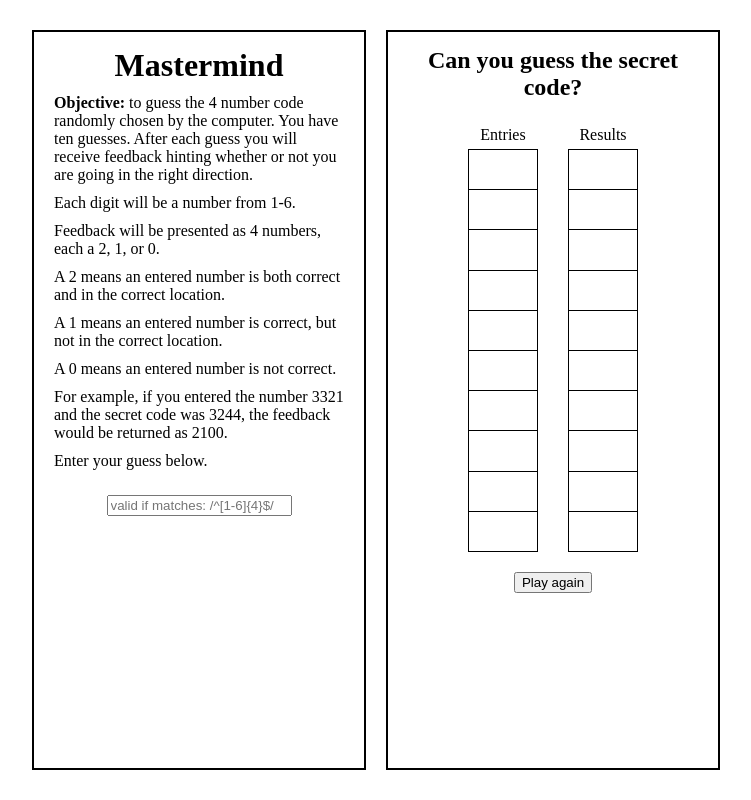
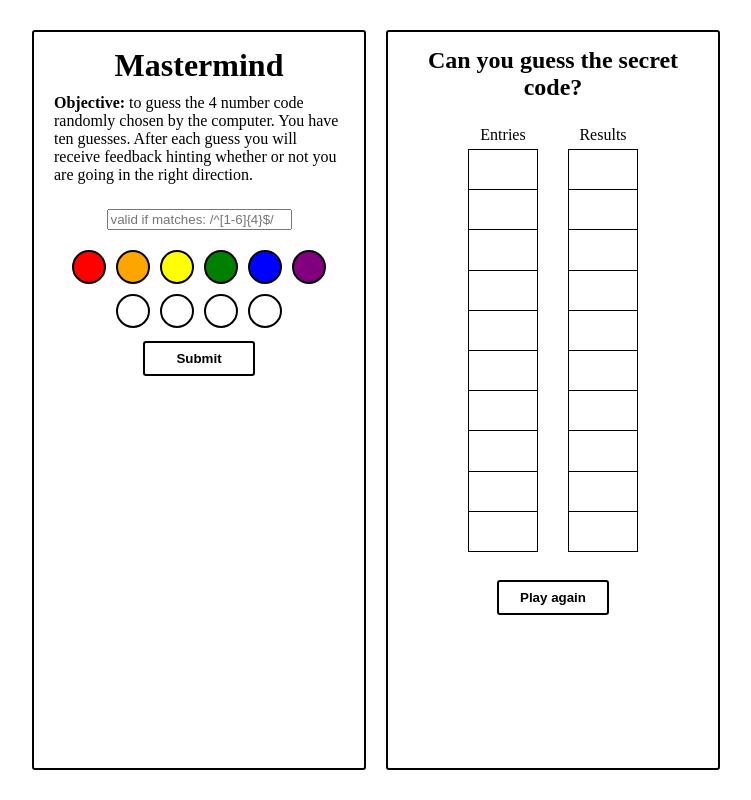
Before and after one commit to Axolotl/mastermind-app, a React app: page / in a window 1280 px wide. Shown: the whole page, without its empty margins (264-1015 px from the left). Built offline with nearby package versions, Linux system fonts and the light colour scheme.

Commit message:
prepped for add react-dnd

```diff
--- a/src/components/Control.js
+++ b/src/components/Control.js
@@ -1,6 +1,7 @@
 import React from 'react';
 import ControlText from './ControlText';
 import Input from './Input';
+import InputDraggable from './InputDraggable'
 
 class Control extends React.Component {
   render() {
@@ -8,6 +9,7 @@
       <div id='control-column' className='column'>
         <ControlText />
         <Input />
+        <InputDraggable />
       </div>
     )
   }
--- a/src/components/ControlText.js
+++ b/src/components/ControlText.js
@@ -12,7 +12,7 @@
           will receive feedback hinting whether
           or not you are going in the right direction.
         </p>
-        <p className='control-text'>
+        {/*<p className='control-text'>
           Each digit will be a number from 1-6.
         </p>
         <p className='control-text'>
@@ -37,7 +37,7 @@
         </p>
         <p className='control-text'>
           Enter your guess below.
-        </p>
+        </p>*/}
       </div>
     )
   }
--- a/src/components/Game.js
+++ b/src/components/Game.js
@@ -2,7 +2,17 @@
 import calculateResult from './calculateResult';
 import calculateCode from './calculateCode';
 
-//import { clearBoard } from '../actions';
+const buttonStyle = {
+  display: 'inline-block',
+  borderRadius: '3px',
+  padding: '0.5rem 0',
+  margin: '0.5rem 1rem',
+  width: '7rem',
+  background: 'transparent',
+  color: 'black',
+  border: '2px solid black',
+  fontWeight: 'bold',
+}
 
 class Game extends React.Component {
   constructor(props) {
@@ -116,7 +126,7 @@
           {this.state.lose == true ? <p className='win_or_lose'>You lose!</p> : null}
         </div>
 
-        <button onClick={this.restartGame}>Play again</button>
+        <button style={buttonStyle} onClick={this.restartGame}>Play again</button>
       </div>
     )
   }
--- /dev/null
+++ b/src/components/InputDraggable.js
@@ -0,0 +1,18 @@
+import React, { Component } from 'react';
+import InputSource from './InputSource';
+import InputReceive from './InputReceive';
+import InputSubmit from './InputSubmit';
+
+class InputDraggable extends Component {
+  render() {
+    return (
+      <div>
+        <InputSource />
+        <InputReceive />
+        <InputSubmit />
+      </div>
+    )
+  }
+}
+
+export default InputDraggable;
--- /dev/null
+++ b/src/components/InputReceive.js
@@ -0,0 +1,31 @@
+import React, { Component } from 'react';
+
+const wrapperStyle = {
+  display: 'flex',
+  flexDirection: 'row',
+  justifyContent: 'center',
+}
+
+const dragSourceStyle = {
+  height: '30px',
+  width: '30px',
+  borderRadius: '50%',
+  border: '2px solid black',
+  margin: '5px',
+}
+
+class InputReceive extends Component {
+  render() {
+    return (
+      <div style={wrapperStyle}>
+        {[...Array(4)].map(color => {
+          return (
+            <div key={color} style={Object.assign({}, {background: color}, dragSourceStyle)} />
+          )
+        })}
+      </div>
+    )
+  }
+}
+
+export default InputReceive
--- /dev/null
+++ b/src/components/InputSource.js
@@ -0,0 +1,40 @@
+import React, { Component } from 'react';
+
+const colors = [
+  'red',
+  'orange',
+  'yellow',
+  'green',
+  'blue',
+  'purple',
+]
+
+const wrapperStyle = {
+  display: 'flex',
+  flexDirection: 'row',
+  justifyContent: 'center',
+}
+
+const dragSourceStyle = {
+  height: '30px',
+  width: '30px',
+  borderRadius: '50%',
+  border: '2px solid black',
+  margin: '5px',
+}
+
+class InputSource extends Component {
+  render() {
+    return (
+      <div style={wrapperStyle}>
+        {colors.map(color => {
+          return (
+            <div key={color} style={Object.assign({}, {background: color}, dragSourceStyle)} />
+          )
+        })}
+      </div>
+    )
+  }
+}
+
+export default InputSource;
--- /dev/null
+++ b/src/components/InputSubmit.js
@@ -0,0 +1,23 @@
+import React, { Component } from 'react';
+
+const buttonStyle = {
+  display: 'inline-block',
+  borderRadius: '3px',
+  padding: '0.5rem 0',
+  margin: '0.5rem 1rem',
+  width: '7rem',
+  background: 'transparent',
+  color: 'black',
+  border: '2px solid black',
+  fontWeight: 'bold',
+}
+
+class InputSubmit extends Component {
+  render() {
+    return (
+      <button style={buttonStyle}>Submit</button>
+    )
+  }
+}
+
+export default InputSubmit
--- a/src/index.css
+++ b/src/index.css
@@ -14,7 +14,6 @@
 }
 
 #app {
-
 }
 
 #app-container{
@@ -28,6 +27,7 @@
   width: 300px;
   padding: 15px;
   margin: 30px 10px 30px 10px;
+  border-radius: 3px;
   border-style: solid;
   border-width: 2px;
 }
```
